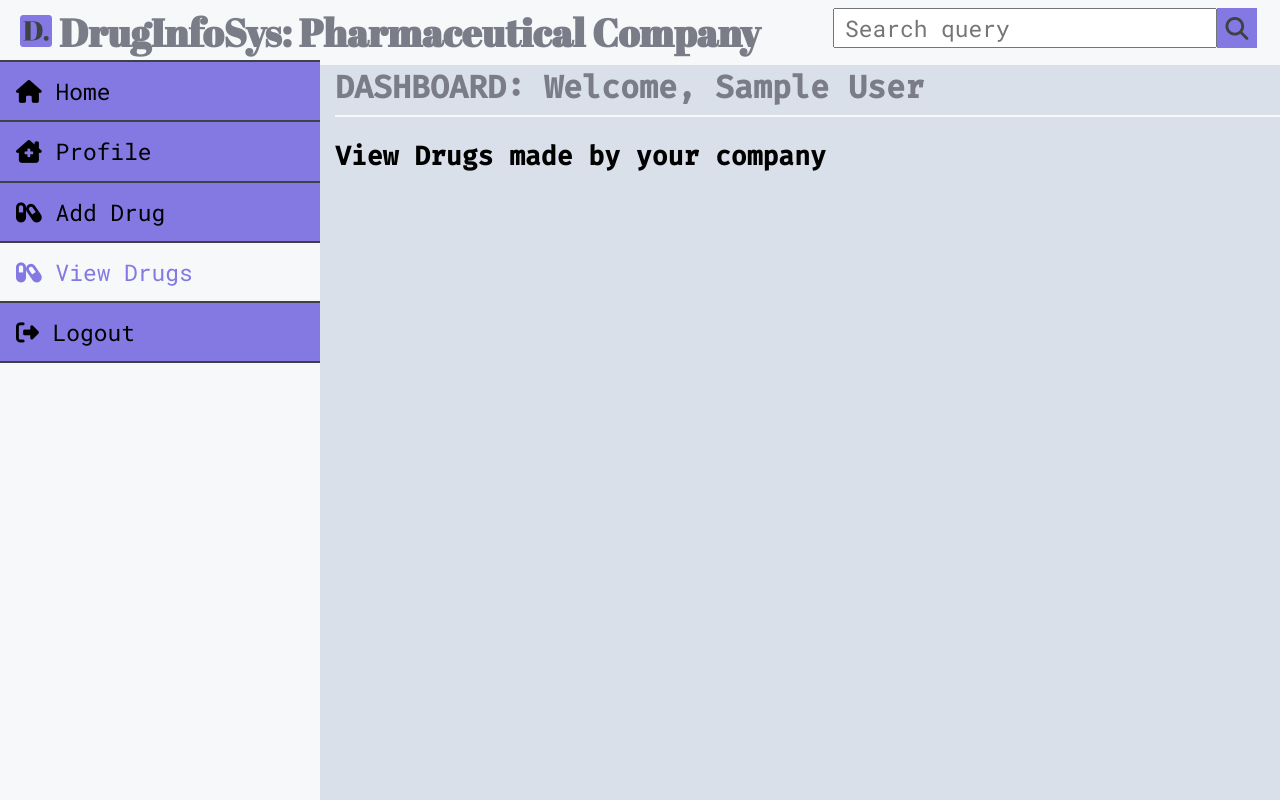
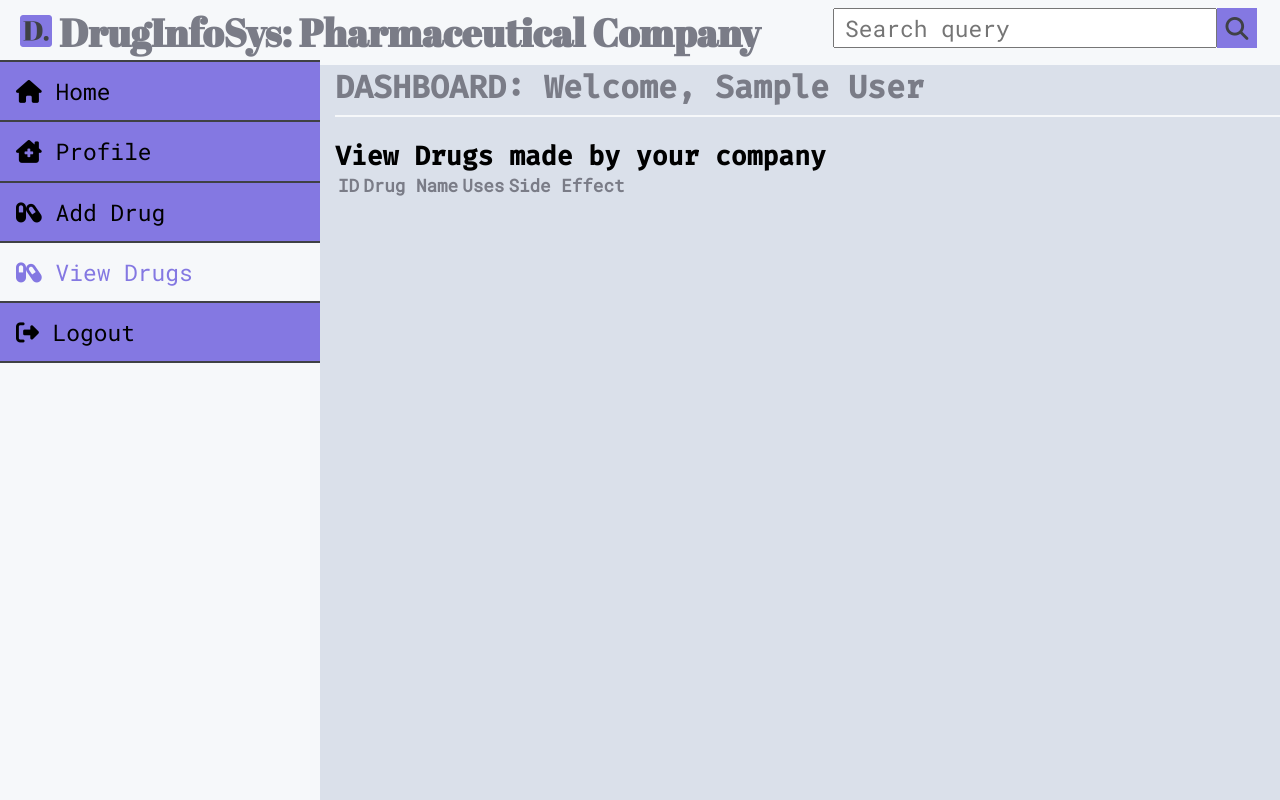
Before and after one commit to A3AJAGBE/python-project, a Flask app: page /pharma_view_drug in a window 1280 px wide. Run offline with Flask 2, Linux system fonts and the light colour scheme; the visitor is signed in with stand-in values (Sample User, id 1); data that the repository does not hold is empty; some libraries are stand-ins or nearby versions.

Commit message:
add table to show return query

```diff
--- a/templates/pharma_view_drug.html
+++ b/templates/pharma_view_drug.html
@@ -44,11 +44,28 @@
     <section class="dashboard">
       <h2>DASHBOARD: Welcome, {{ name }}</h2>
       <hr>
-      <div class="black">
-        <h3>View Drugs made by your company</h3>
+        <h3 class="black">View Drugs made by your company</h3>
 
 
-      </div>
+
+        <table class="pDrug">
+          <tr>
+            <th>ID</th>
+            <th>Drug Name</th>
+            <th>Uses</th>
+            <th>Side Effect</th>
+          </tr>
+
+          {% for drug in pharmaDrug %}
+          <tr>
+            <td>{{ drug[0] }}</td>
+            <td>{{ drug[1] }}</td>
+            <td>{{ drug[2] }}</td>
+            <td>{{ drug[3] }}</td>
+          </tr>
+          {% endfor %}
+        </table>
+
     </section>
 
   </main> <!-- END OF MAIN SECTION -->
```
